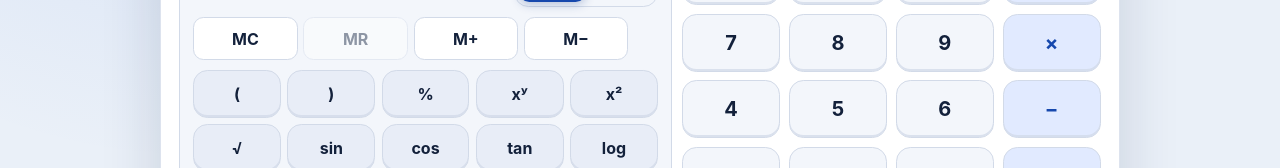
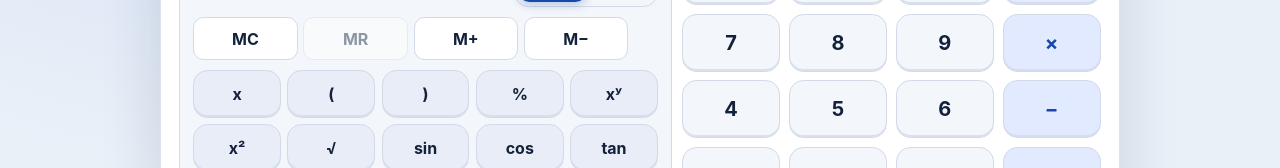
Before and after one commit to erland/pwa-calculator, a React (Vite) app: page / in a window 1280 px wide. Shown: the part 382-550 px from the top of the page. Built offline with nearby package versions, Linux system fonts and the light colour scheme.

Commit message:
Add x to scientific functions

```diff
--- a/src/components/AdvancedKeypad.tsx
+++ b/src/components/AdvancedKeypad.tsx
@@ -33,6 +33,7 @@ export function AdvancedKeypad({ dispatch, angleMode, hasMemory, onFunctionChose
         <span className="memory-status" aria-live="polite">{hasMemory ? 'M' : ''}</span>
       </div>
       <div className="advanced-keypad">
+        <CalculatorButton variant="function" label="Variabel x" value="x" onPress={append}>x</CalculatorButton>
         <CalculatorButton variant="function" value="(" onPress={append}>(</CalculatorButton>
         <CalculatorButton variant="function" value=")" onPress={append}>)</CalculatorButton>
         <CalculatorButton variant="function" label="Procent" value="%" onPress={append}>%</CalculatorButton>
```
